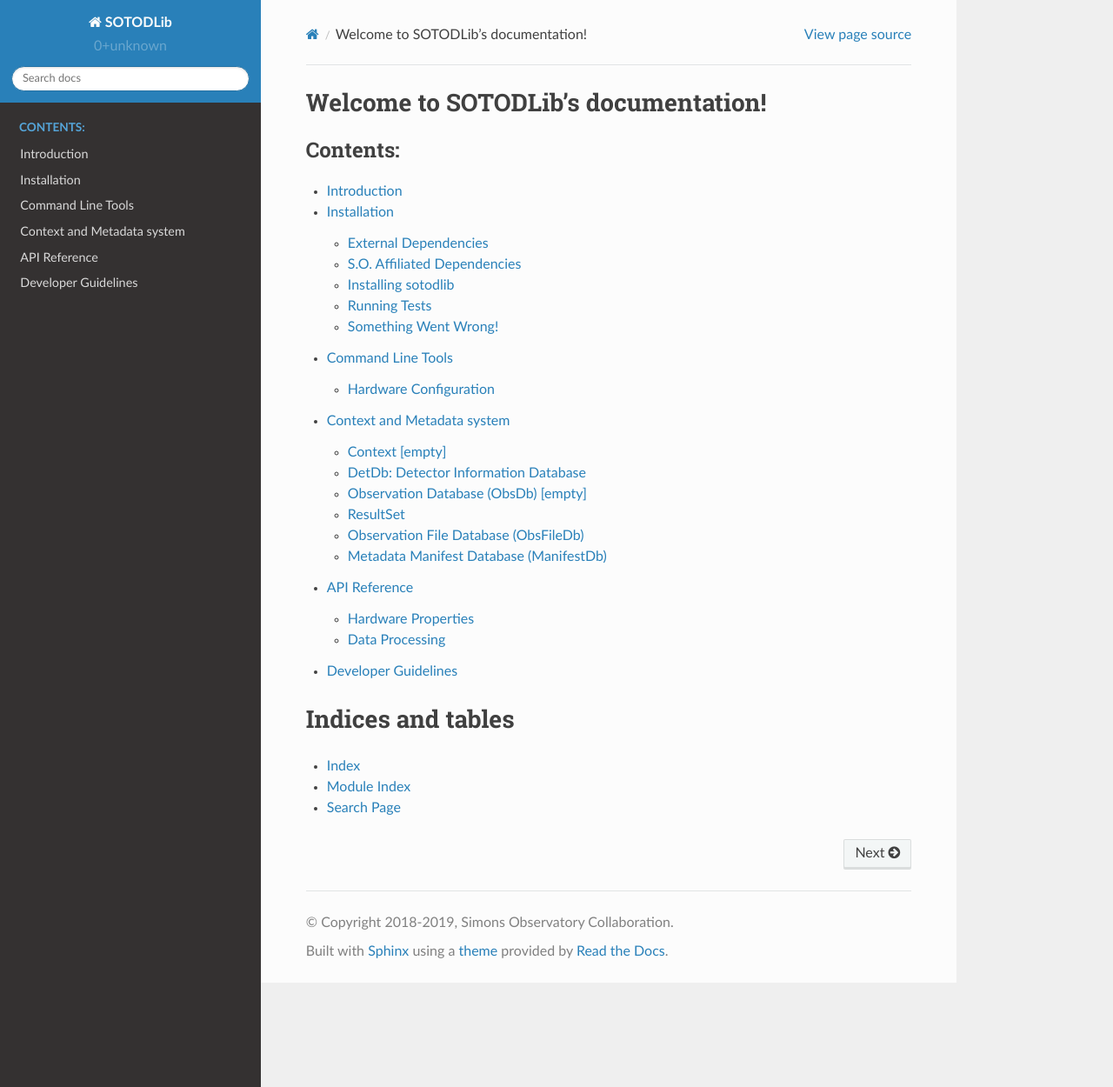
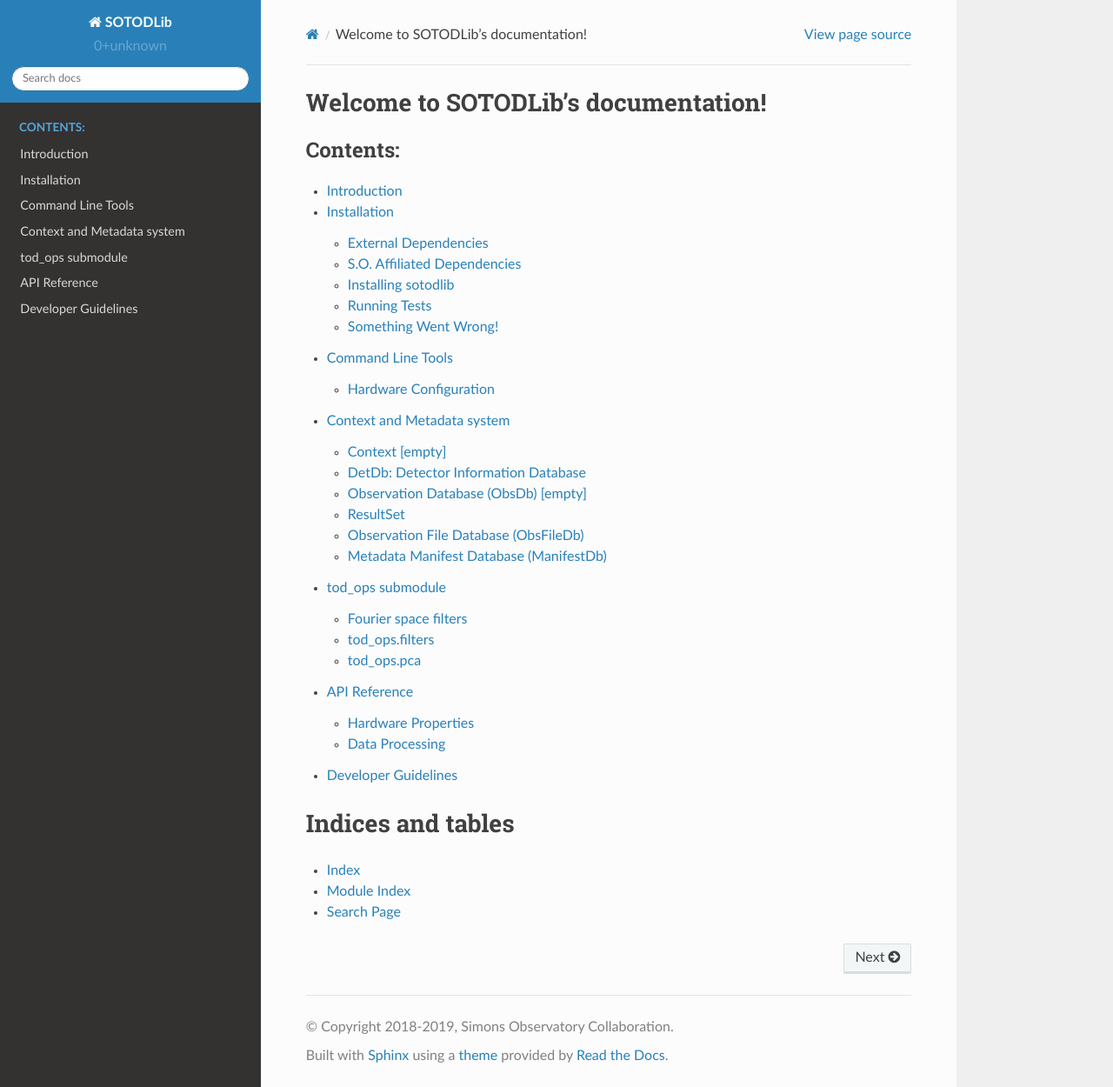
Before and after one commit to simonsobs/sotodlib, a Sphinx documentation site: the page built from docs/index.rst, in a window 1280 px wide and 1250 px high. Shown: the whole window at 87% size. Built offline with Sphinx 7.4.7 and the Read the Docs theme 2.0.0, drawn with Linux system fonts in a browser that asks for light colours; some of the changed lines change nothing that is shown.

Commit message:
tod_ops: basic docs for filters and pca.

```diff
--- a/docs/index.rst
+++ b/docs/index.rst
@@ -13,6 +13,7 @@
    intro.rst
    cli.rst
    context.rst
+   tod_ops.rst
    reference.rst
    dev.rst
 
--- /dev/null
+++ b/docs/tod_ops.rst
@@ -0,0 +1,44 @@
+.. py:module:: sotodlib.tod_ops
+
+=================
+tod_ops submodule
+=================
+
+This submodule includes functions for processing time-ordered signals,
+including time and Fourier domain filtering, PCA.
+
+
+Fourier space filters
+=====================
+
+Applying Fourier space filters is facilitated by the ``fourier_filter`` function:
+
+.. autofunction:: fourier_filter
+
+
+tod_ops.filters
+===============
+
+.. py:module:: sotodlib.tod_ops.filters
+
+The composable filters that can be passed into fourier_filter should
+be auto-documented here.
+
+.. It seems sphinx does handle automodule with decorated functions very gracefully.
+
+.. autofunction:: low_pass_butter4
+.. autofunction:: high_pass_butter4
+.. autofunction:: tau_filter
+.. autofunction:: gaussian_filter
+.. autofunction:: low_pass_sine2
+.. autofunction:: high_pass_sine2
+
+
+tod_ops.pca
+===========
+
+Support for principal component analysis, useful in the
+signal-processing context, is provided in this submodule.
+
+.. automodule:: sotodlib.tod_ops.pca
+   :members:
```
